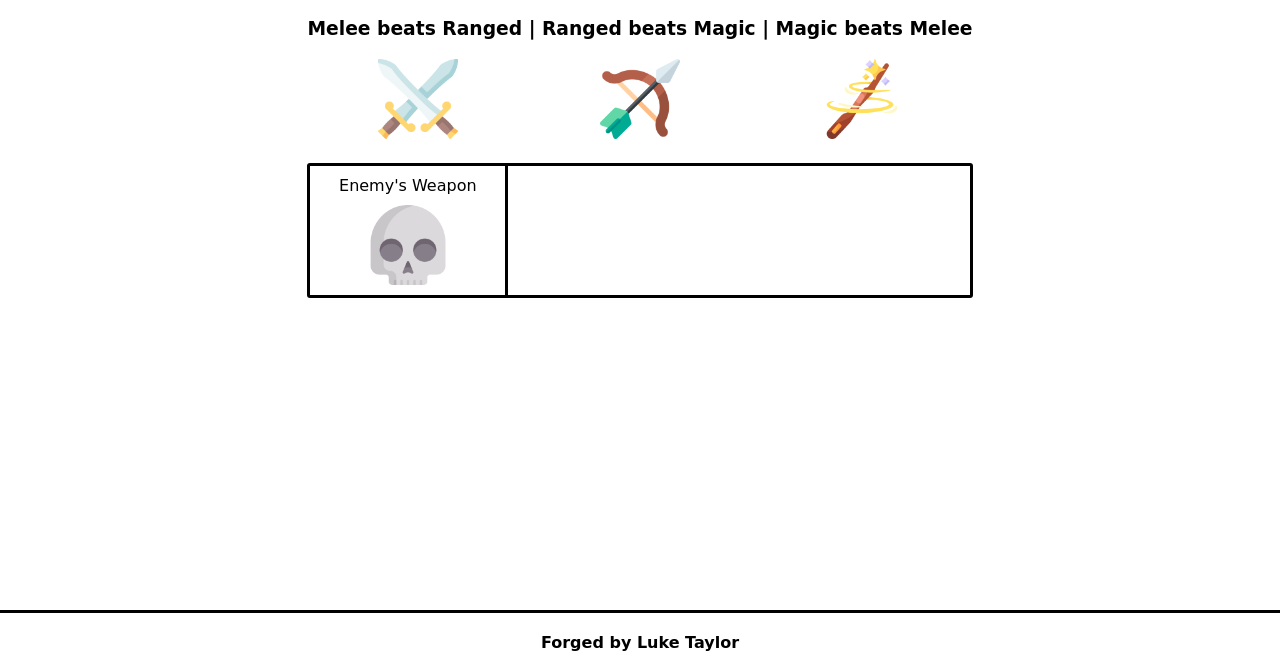
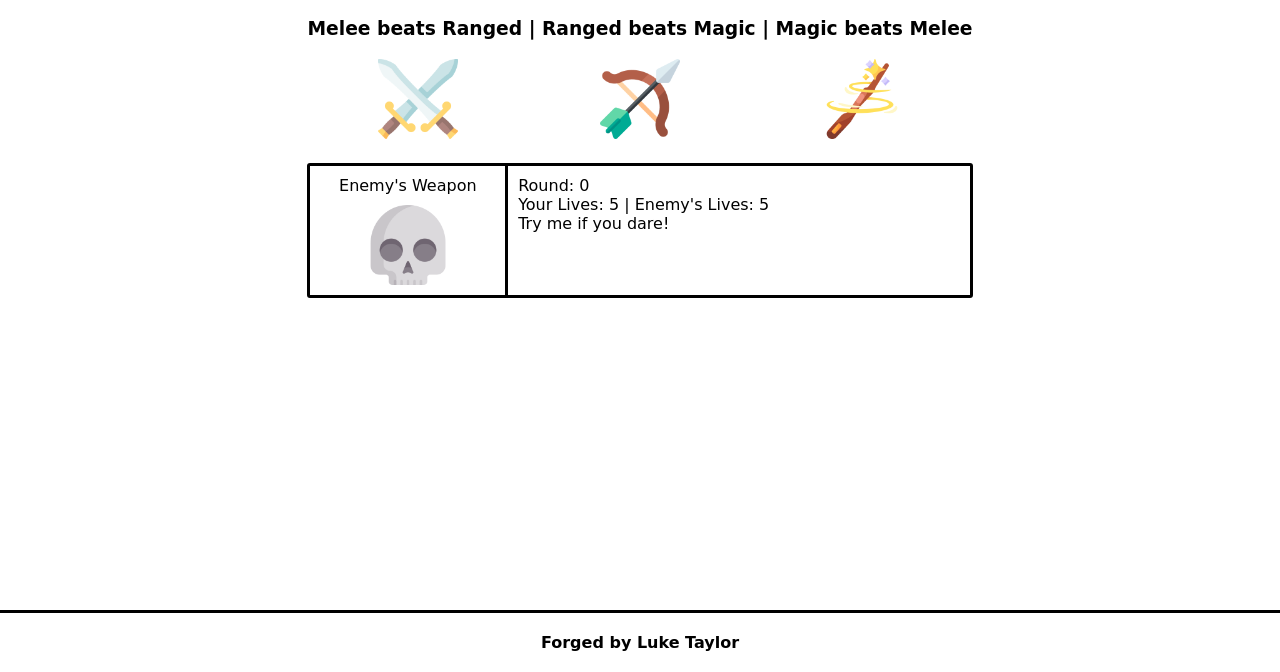
Before and after one commit to lupersukey/rock-paper-scissors, a plain HTML site: page index.html in a window 1280 px wide. Shown: the part 128-800 px from the top of the page. Drawn offline with Linux system fonts and the light colour scheme; a web font is replaced by a local one.

Commit message:
added html for the winner declaration and added round and lives counter in JS as well as setting up the round stats.

```diff
--- a/index.html
+++ b/index.html
@@ -31,6 +31,7 @@
                 <p id = "roundDesc"></p>
             </div>
         </div>
+        <h3 id = "declareWinner"></h3>
     </div>
     <div class="footer">
         <h4>Forged by Luke Taylor</h4>
--- a/script.js
+++ b/script.js
@@ -61,5 +61,10 @@ if (playerScore == 5){
     console.log("Unlucky, the computer has defeated you!");
 }
 */
-/*let round = 0;
-document.getElementById("roundCount").innerHTML = "Round: " + round;*/
+let round = 0;
+let playerLives = 5;
+let computerLives = 5;
+
+document.getElementById("roundCount").innerHTML = "Round: " + round;
+document.getElementById("livesCount").innerHTML = "Your Lives: " + playerLives + " | Enemy's Lives: " + computerLives;
+document.getElementById("roundDesc").innerHTML = "Try me if you dare!";
--- a/style.css
+++ b/style.css
@@ -73,3 +73,8 @@ img {
 .stats {
     padding: 10px;
 }
+
+#declareWinner {
+    display: flex;
+    justify-content: center;
+}
```
